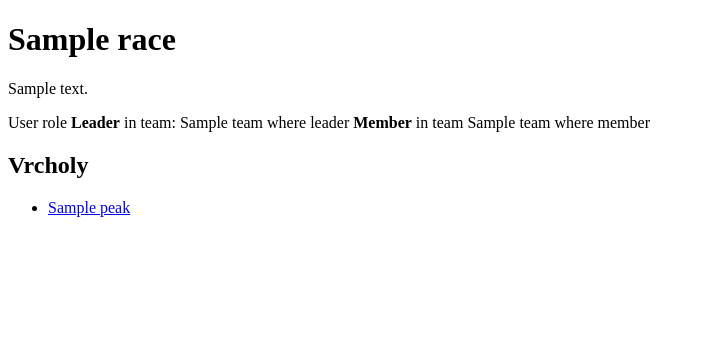
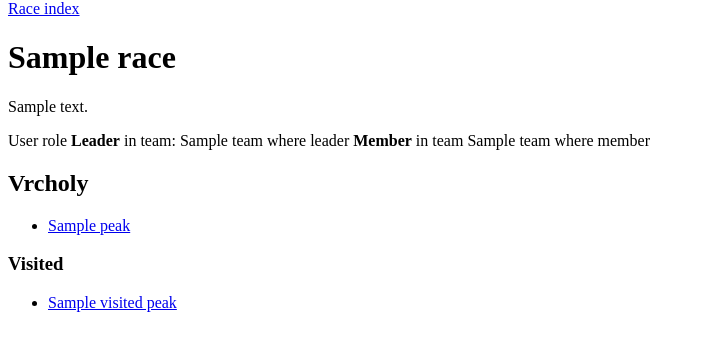
Before and after one commit to janosh83/race-is, a PHP site: template templates/race/show.html.twig in a window 1280 px wide. Shown: the part 26-377 px from the top of the page, without its empty margins (0-705 px from the left). Run offline with PHP 8.4, Linux system fonts and the light colour scheme; the template is opened without the code that fills it: most values are stand-ins (such as "Sample title", 1, 10 or a date in 2020); some libraries are stand-ins or nearby versions.

Commit message:
Added displaying of visisted peaks

```diff
--- a/templates/peak/show.html.twig
+++ b/templates/peak/show.html.twig
@@ -43,4 +43,6 @@
 	</script>
 </div>
 
+<a href="{{ path('race_show', {id:race.id}) }}">Zpět na závod</a>
+
 {% endblock %}
--- a/templates/race/show.html.twig
+++ b/templates/race/show.html.twig
@@ -5,6 +5,8 @@
 {% block body %}
 
 <div>
+<a href="{{ path('all_races')}}">Race index</a>
+
 <h1>{{race.title}}</h1>
 <p>{{race.description}}</p>
 
@@ -27,6 +29,13 @@
     {% endfor %}
 </ul>
 
+<h3>Visited</h3>
+<ul>
+    {% for vp in visitedPeaks %}
+        <li><a href="{{ path('peak_show', {id:vp.id}) }}">{{vp.title}}</a></li>
+    {% endfor %}
+</ul>
+
 </div>
 
 {% endblock %}
```
Also changed, not shown: src/Controller/RaceController.php (+7 -0 lines).
